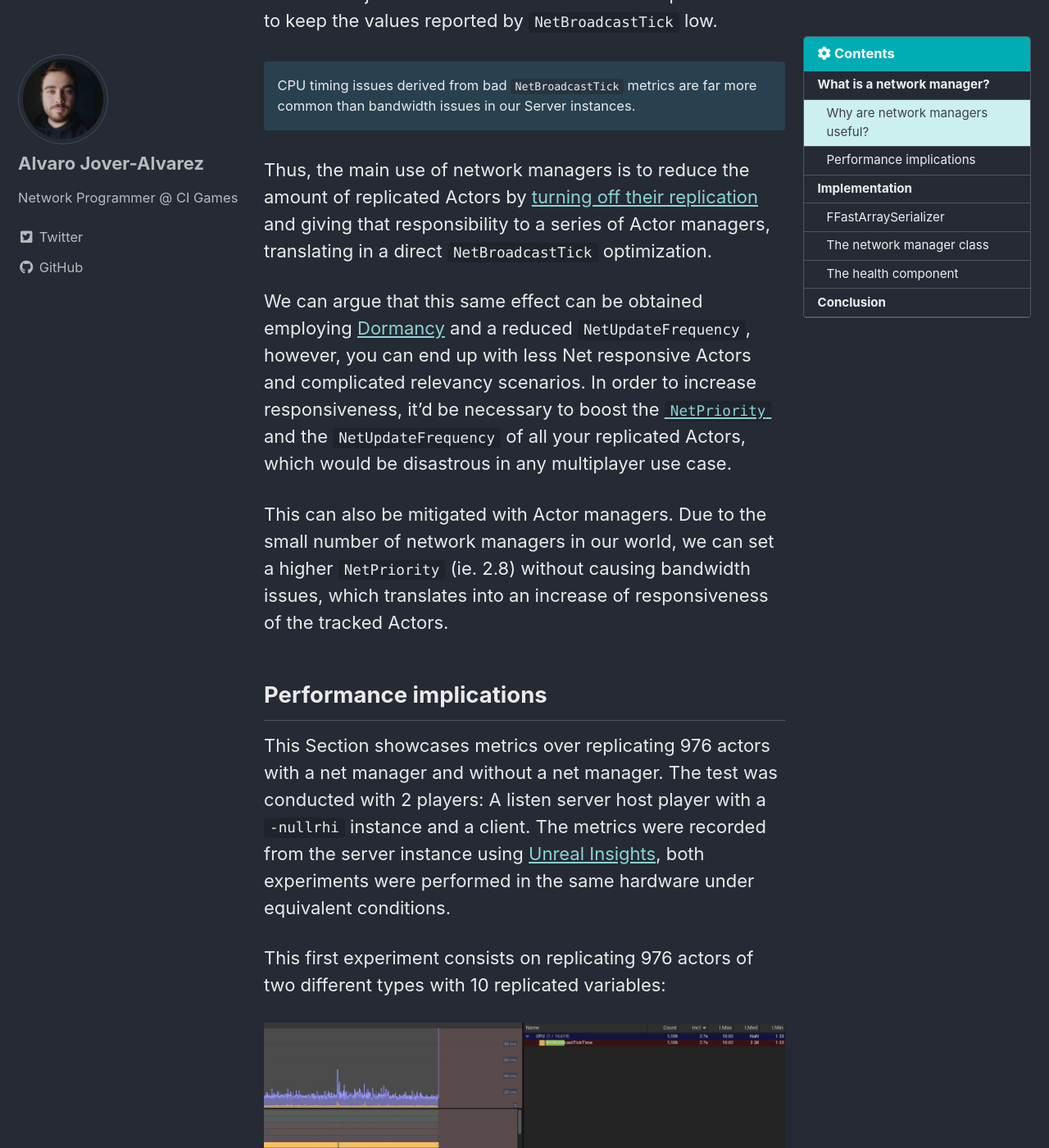
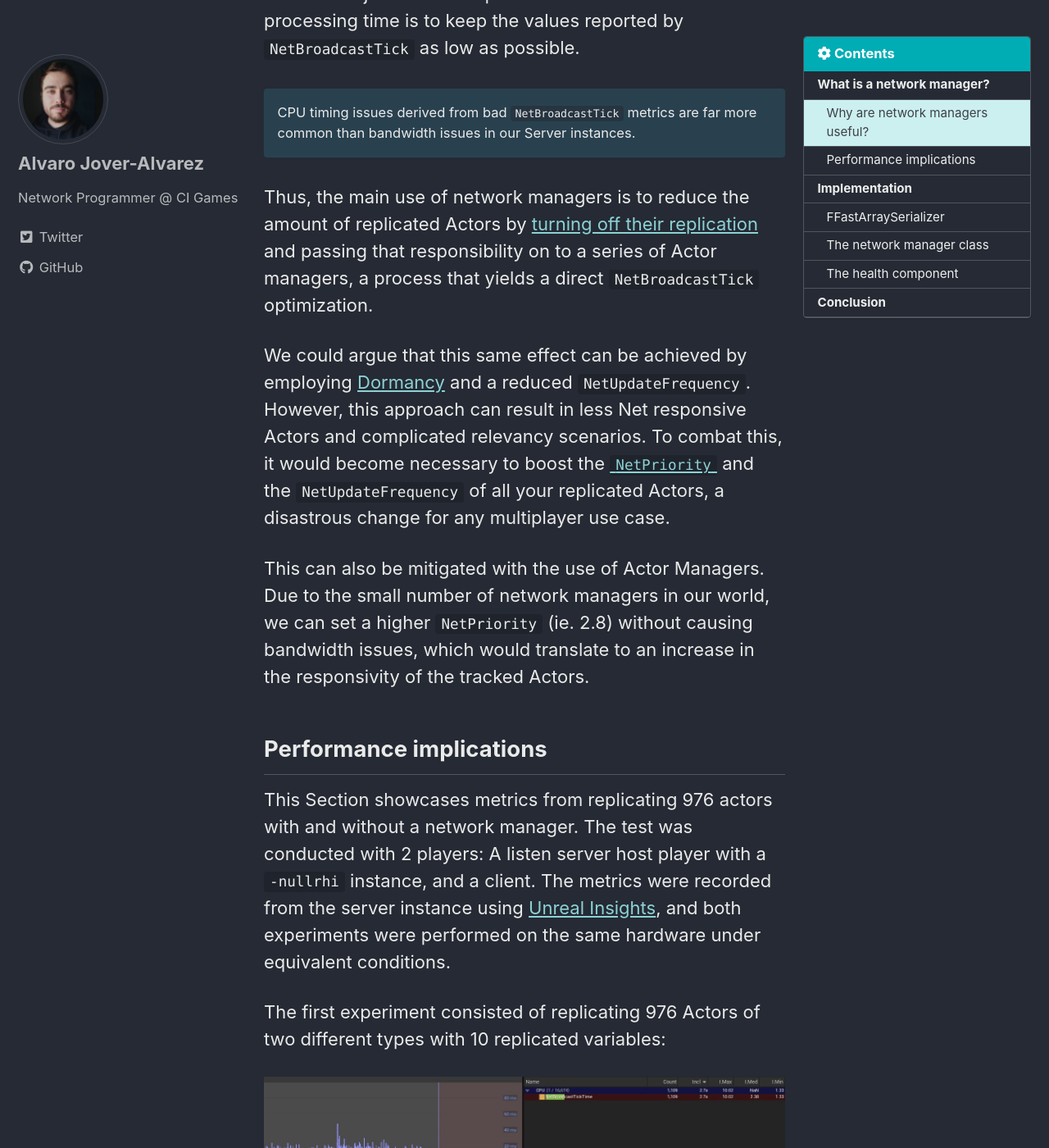
Before and after one commit to vorixo/devtricks, a Jekyll site: the page built from _posts/2022-06-10-network-managers.md, in a window 1280 px wide and 1400 px high, scrolled down 1685 px. Shown: the whole window at 82% size. Built offline with Jekyll 4.4.1, drawn with Linux system fonts in a browser that asks for light colours; cached includes are drawn as plain includes; some of the changed text lies outside the part shown.

Commit message:
[UPD] Net-mans typos and verbosity revised

```diff
--- a/_posts/2022-06-10-network-managers.md
+++ b/_posts/2022-06-10-network-managers.md
@@ -13,15 +13,15 @@
   - Optimization
 ---
 
-In this article we will see what network managers are and discover how they can alleviate the load produced on our server instance when we need to replicate hundreds of Actors in our world.
+In this post, we'll be touching on Network Managers and exploring how we can use them to minimise the inevitable server load that comes with cases requiring the replication of hundreds of actors across our World.
 
 # What is a network manager?
 
-A network manager is an Actor in the world that takes care of the data replication of a set of Actors without the need to replicate them.
+A Network Manager is a type of Actor that handles the data replication of a given set of Actors, negating the need to replicate the Actors themselves.
 
-Each network manager tracks a set of Actors in a list (order of hundreds), and sends an event to the appropriate Actor once a variable needs to replicate.
+Each network manager tracks a set of Actors in a list (order of hundreds), and sends an event to the appropriate Actor  when a variable requires replicating.
 
-Network managers handle data replication, however **Actors that require RPCs to work need to be replicated**. In these cases, it's recommended to turn down the `NetUpdateFrequency` of the tracked Actors as variable replication is handled by the manager.
+While Network Managers handle data replication, we should note that **Actors which require RPCs to work still need to be replicated**. In these cases, it's recommended to reduce the `NetUpdateFrequency` of the tracked Actors as variable replication is handled by the manager.
 
 ## Why are network managers useful?
 
@@ -31,33 +31,33 @@
 
 The `NetBroadcastTick` is a [Stat](https://docs.unrealengine.com/4.27/en-US/TestingAndOptimization/PerformanceAndProfiling/StatCommands/StatsSystemOverview/) that measures performance data from the `BroadcastTickFlush` function that is part of the `UWorld::Tick`. This function is in charge of flushing networking and ticking our net drivers (`UNetDriver::TickFlush`). In essence, it's the responsible of managing the replication of all of our replicated Actors.
 
-This means that the more replicated Actors we have, the more processing time `BroadcastTickFlush` will need. Thus, our main objective towards a CPU time server optimization is to keep the values reported by `NetBroadcastTick` low.
+This means that the more replicated Actors we have, the more processing time `BroadcastTickFlush` will need. Thus, the main objective in our quest to reduce server CPU processing time is to keep the values reported by `NetBroadcastTick` as low as possible.
 
 CPU timing issues derived from bad `NetBroadcastTick` metrics are far more common than bandwidth issues in our Server instances.
 {: .notice--info}
 
-Thus, the main use of network managers is to reduce the amount of replicated Actors by [turning off their replication](https://docs.unrealengine.com/4.27/en-US/API/Runtime/Engine/GameFramework/AActor/SetReplicates/) and giving that responsibility to a series of Actor managers, translating in a direct `NetBroadcastTick` optimization.
+Thus, the main use of network managers is to reduce the amount of replicated Actors by [turning off their replication](https://docs.unrealengine.com/4.27/en-US/API/Runtime/Engine/GameFramework/AActor/SetReplicates/) and passing that responsibility on to a series of Actor managers, a process that yields a direct `NetBroadcastTick` optimization.
 
-We can argue that this same effect can be obtained employing [Dormancy](https://docs.unrealengine.com/4.26/en-US/API/Runtime/Engine/Engine/ENetDormancy/) and a reduced `NetUpdateFrequency`, however, you can end up with less Net responsive Actors and complicated relevancy scenarios. In order to increase responsiveness, it'd be necessary to boost the [`NetPriority`](https://docs.unrealengine.com/4.26/en-US/InteractiveExperiences/Networking/Actors/Relevancy/#prioritization) and the `NetUpdateFrequency` of all your replicated Actors, which would be disastrous in any multiplayer use case.
+We could argue that this same effect can be achieved by employing [Dormancy](https://docs.unrealengine.com/4.26/en-US/API/Runtime/Engine/Engine/ENetDormancy/) and a reduced `NetUpdateFrequency`. However,  this approach can result in less Net responsive Actors and complicated relevancy scenarios. To combat this, it would become necessary to boost the [`NetPriority`](https://docs.unrealengine.com/4.26/en-US/InteractiveExperiences/Networking/Actors/Relevancy/#prioritization) and the `NetUpdateFrequency` of all your replicated Actors, a disastrous change for any multiplayer use case.
 
-This can also be mitigated with Actor managers. Due to the small number of network managers in our world, we can set a higher `NetPriority` (ie. 2.8) without causing bandwidth issues, which translates into an increase of responsiveness of the tracked Actors.
+This can also be mitigated with the use of Actor Managers. Due to the small number of network managers in our world, we can set a higher `NetPriority` (ie. 2.8) without causing bandwidth issues, which would translate to an increase in the responsivity of the tracked Actors.
 
 
 ## Performance implications
 
-This Section showcases metrics over replicating 976 actors with a net manager and without a net manager. The test was conducted with 2 players: A listen server host player with a `-nullrhi` instance and a client. The metrics were recorded from the server instance using [Unreal Insights](https://docs.unrealengine.com/4.26/en-US/TestingAndOptimization/PerformanceAndProfiling/UnrealInsights/), both experiments were performed in the same hardware under equivalent conditions.
+This Section showcases metrics from replicating 976 actors with and without a network manager. The test was conducted with 2 players: A listen server host player with a `-nullrhi` instance, and a client. The metrics were recorded from the server instance using [Unreal Insights](https://docs.unrealengine.com/4.26/en-US/TestingAndOptimization/PerformanceAndProfiling/UnrealInsights/), and both experiments were performed on the same hardware under equivalent conditions.
 
-This first experiment consists on replicating 976 actors of two different types with 10 replicated variables:
+The first experiment consisted of replicating 976 Actors of two different types with 10 replicated variables:
 
 ![Without network manager]({{ '/' | absolute_url }}/assets/images/per-post/net-man/Profiling1000actors.jpg){: .align-center}
 
-The second experiment consists on moving 720 of those 976 actors to a network manager (256 Actors still replicate):
+In the second experiment, however, we delegated the handling of 720 of those 976 actors to a Network Manager (leaving the remaining 256 actors to still be replicated):
 
 ![Without network manager]({{ '/' | absolute_url }}/assets/images/per-post/net-man/Profiling1000actors720netman.jpg){: .align-center}
 
 As we can see the performance metrics in the second experiment look more favorable, as we are reducing considerably the amount of replicated Actors by moving their data replication to a network manager (while keeping the same amount of Actors in the Level).
 
-Actors that need RPC's to work will still need to be replicated.
+Actors that need RPCs to work will still need to be replicated.
 {: .notice--info}
 
 
@@ -65,7 +65,7 @@
 
 The network manager is an `AActor` that uses `FFastArraySerializer`(s) to hold the data of all their tracked Actors.
 
-In this Section we'll implement a simple network manager that handles the replication of a health component we designed for active Actors around the world.
+In this Section, we'll implement a simple network manager that handles the replication of a health component we designed for active Actors around the world.
 
 Without the network manager, all the Actors with the health component would need to be replicated alongside the component.
 
@@ -211,7 +211,7 @@
 }
 {% endhighlight %}
 
-Network managers can work with the [relevancy](https://docs.unrealengine.com/4.26/en-US/InteractiveExperiences/Networking/Actors/Relevancy/#relevancy) system, but it's not very convenient as we have a few of them, in this case I decided to make them always relevant. The following two functions describe the core functionalities we require in our network managers:
+Network managers can work with the [relevancy](https://docs.unrealengine.com/4.26/en-US/InteractiveExperiences/Networking/Actors/Relevancy/#relevancy) system, but it's not very convenient as we have a few of them, in this case, I decided to make them always relevant. The following two functions describe the core functionalities we require in our network managers:
 
 - `RegisterActor:` Adds an element to our fast array constructing a `FHealthCompItem` that gets added to the array.
 - `UpdateActor`: Updates the data of an element in our fast array. For that, we find the owner actor within the array and update the data on the found entry.
@@ -294,9 +294,9 @@
 
 # Conclusion
 
-As we saw, with a few lines of code, we were able to optimize the CPU time consumed in the server by processing hundreds of replicated Actors through a Network manager.
+With just a few lines of code, we have optimised the CPU time consumed on the server by processing hundreds of replicated Actors through a Network manager.
 
-Network managers are a great solution in cases where we have to handle lots of actors of the same type, for both, performance and responsiveness.
+Network managers are a great solution in cases where we have to handle lots of actors of the same type, both for performance and responsiveness.
 
 Before I finish, I would like to thank [Jambax](https://jambax.co.uk/) and Zlo for introducing and explaining these concepts in the [Unreal Slackers discord](https://unrealslackers.org/), which motivated me to do my own research and create this post.
 
```
Also changed, not shown: other parts of _posts/2022-06-10-network-managers.md (+2 -2 lines).
